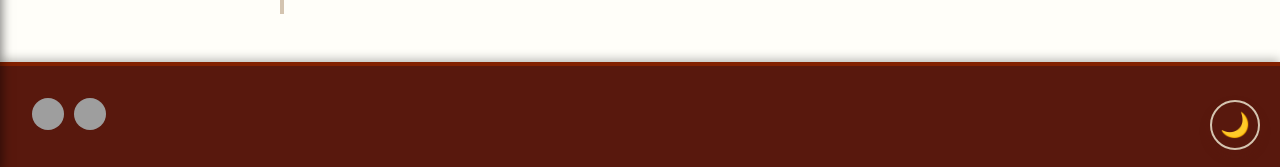
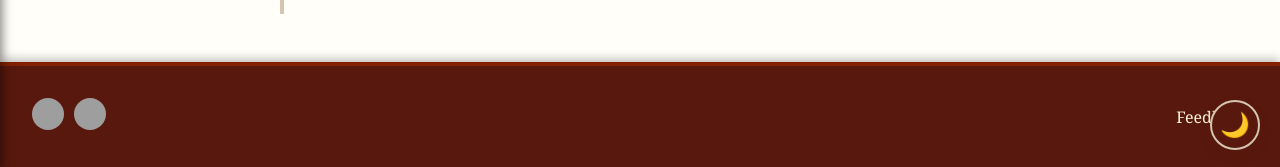
Before and after one commit to coconutswallow/Guides, a Jekyll site: the page built from guild-chronicles.md, in a window 1280 px wide and 900 px high, scrolled down 3382 px. Shown: the part 730-897 px from the top of the window. Built offline with Jekyll 4.4.1, drawn with Linux system fonts in a browser that asks for light colours; a script that is not in the unit is left out; grey boxes are pictures that could not be loaded.

Commit message:
Update default.html

```diff
--- a/_layouts/default.html
+++ b/_layouts/default.html
@@ -193,7 +193,7 @@
     </div>
 
     <footer class="site-footer">
-            <div class="footer-content">
+            <div class="footer-content" style="display: flex; justify-content: space-between; align-items: center;">
                 <div class="footer-icons">
                     <a href="https://discord.com/channels/308324031478890497/" target="_blank" rel="noopener noreferrer" aria-label="Join our Discord">
                         <img src="https://cdn.imgbin.com/3/3/19/discord-icon-round-discord-logo-design-tqKpZ6Yk.jpg" alt="Discord" class="footer-icon">
@@ -201,6 +201,10 @@
                     <a href="https://www.youtube.com/@HawthorneGuild" target="_blank" rel="noopener noreferrer" aria-label="Visit our YouTube channel">
                         <img src="https://cdn.imgbin.com/0/18/20/imgbin-youtube-logo-computer-icons-subscribe-youtube-logo-YB8eFUCu8ZysbqwvcTBF63AtA.jpg" alt="YouTube" class="footer-icon">
                     </a>
+                </div>
+
+                <div class="footer-links">
+                    <a href="https://forms.gle/NVe7kapBgLL2g1E69" target="_blank" rel="noopener noreferrer" style="color: inherit; text-decoration: none; margin-left: 15px;">Feedback</a>
                 </div>
             </div>
         </footer>
```
